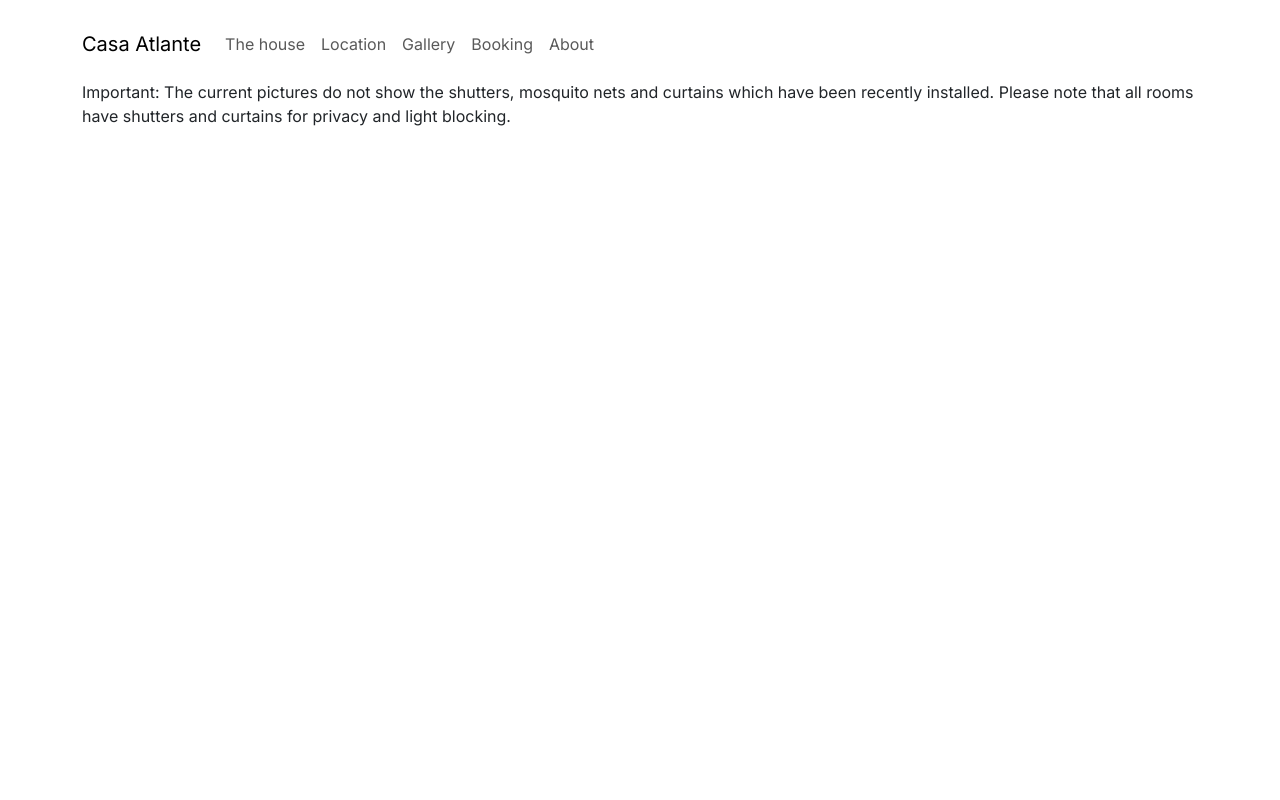
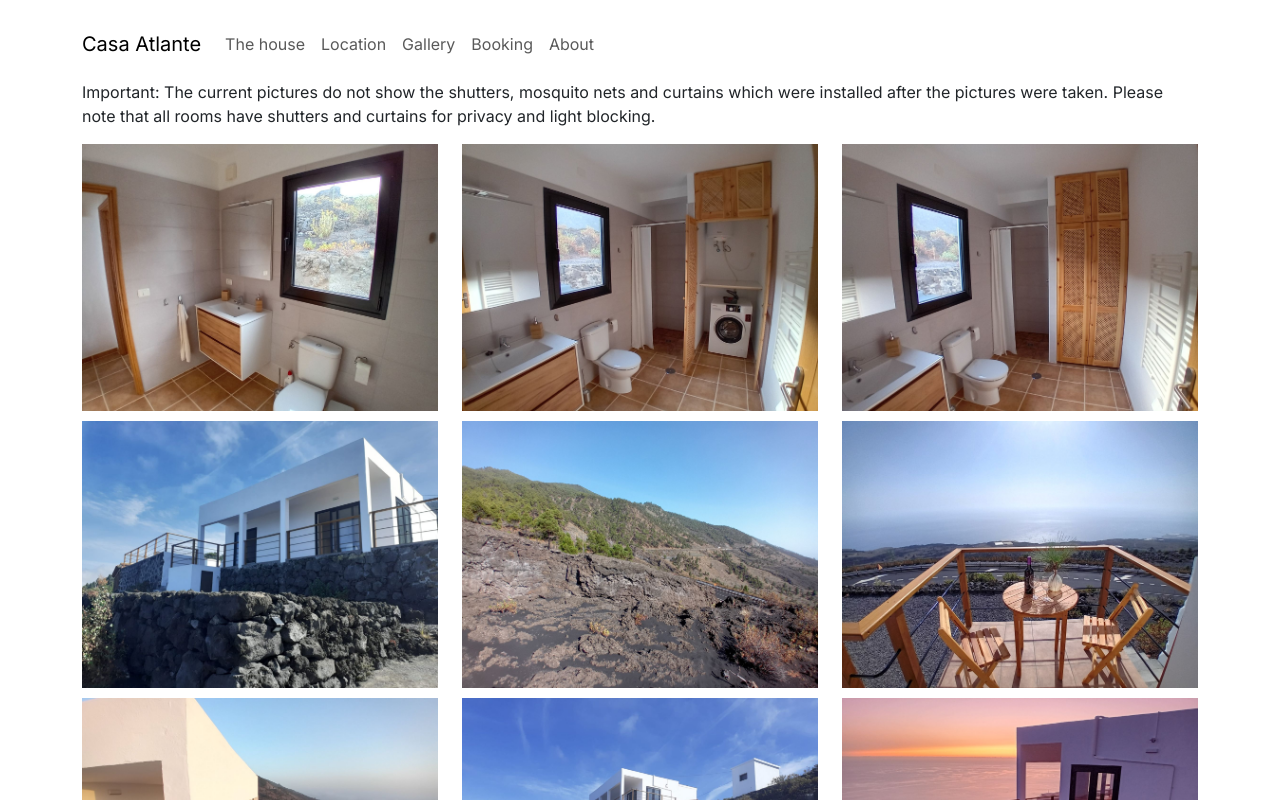
Before and after one commit to vondersam/casa_atlante, a Next.js app: page /gallery in a window 1280 px wide. Shown: the top 800 px of the page. Built offline with nearby package versions, Linux system fonts and the light colour scheme.

Commit message:
Add image gallery.

```diff
--- a/package.json
+++ b/package.json
@@ -15,6 +15,7 @@
     "react": "^18",
     "react-bootstrap": "^2.10.1",
     "react-dom": "^18",
+    "react-google-calendar-api": "^2.3.0",
     "react-slick": "^0.30.1",
     "slick-carousel": "^1.8.1"
   },
--- a/src/app/gallery/page.tsx
+++ b/src/app/gallery/page.tsx
@@ -1,11 +1,59 @@
+import Col from 'react-bootstrap/Col';
+import Container from 'react-bootstrap/Container';
+import Image from 'react-bootstrap/Image';
+import Row from 'react-bootstrap/Row';
+import getAlt from '../helpers/getAlt';
+
 export default function Gallery() {
+  const filenames = [
+    '/gallery/bathroom-with-mountain-views.jpg',
+    '/gallery/bathroom-with-washing-machine.jpg',
+    '/gallery/bathroom.jpg',
+    '/gallery/casa-atlante-front.jpg',
+    '/gallery/cumbre-vieja-natural-park.jpg',
+    '/gallery/front-house-terrace-table.jpg',
+    '/gallery/front-house-terrace.jpg',
+    '/gallery/house-front-entrance.jpg',
+    '/gallery/house-main-entrance-with-sunset.jpg',
+    '/gallery/house-roof-with-solar-panels.jpg',
+    '/gallery/kitchen-and-living-room.jpg',
+    '/gallery/lava-field.jpg',
+    '/gallery/main-room-ocean-view.jpg',
+    '/gallery/main-room-queen-bed.jpg',
+    '/gallery/mountain-view.jpg',
+    '/gallery/ocean-view-from-terrace.jpg',
+    '/gallery/ocean-view-hierro.jpg',
+    '/gallery/ocean-view-with-outdoor-table.jpg',
+    '/gallery/open-space-kitchen.jpg',
+    '/gallery/puerto-naos-view.jpg',
+    '/gallery/second-room-two-beds.jpg',
+    '/gallery/second-room-with-wardrobe.jpg',
+    '/gallery/sunbeds-on-terrace.jpg',
+    '/gallery/terrace-with-outdoor-table.jpg',
+    '/gallery/view-from-kitchen.jpg',
+    '/gallery/view-from-living-room.jpg'
+  ];
   return (
     <>
       <p>
         Important: The current pictures do not show the shutters, mosquito nets
-        and curtains which have been recently installed. Please note that all
-        rooms have shutters and curtains for privacy and light blocking.
+        and curtains which were installed after the pictures were taken. Please
+        note that all rooms have shutters and curtains for privacy and light
+        blocking.
       </p>
+      <Row className="portfolio-item">
+        {filenames.map((filename) => {
+          return (
+            <Col key={filename} className="item" lg={4} md={5} sm={8} xs={9}>
+              <Image
+                className="img-fluid"
+                src={filename}
+                alt={getAlt(filename)}
+              />
+            </Col>
+          );
+        })}
+      </Row>
     </>
   );
 }
--- a/src/app/global.css
+++ b/src/app/global.css
@@ -1,3 +1,15 @@
+body {
+  margin: 0;
+  padding: 0;
+}
+.portfolio-item {
+  /*width:100%;*/
+}
+.portfolio-item .item {
+  /*width:303px;*/
+  float: left;
+  margin-bottom: 10px;
+}
 .slick-arrow {
   z-index: 1;
   width: 30px;
--- /dev/null
+++ b/src/app/helpers/getAlt.tsx
@@ -0,0 +1,14 @@
+export default function getAlt(filename: string) {
+  /**
+   * Format filename into alt text
+   * /gallery/view-from-living-room.jpg -> 'View from living room'
+   * @param filename A filename string with dashes
+   */
+  const regex = /\/([a-zA-Z0-9-]*)\.jpg/;
+  const match = filename.match(regex);
+  if (match) {
+    const description = match[1].replaceAll('-', ' ');
+    return description.charAt(0).toUpperCase() + description.slice(1);
+  }
+  return '';
+}
```
Also changed, not shown: 1 other file (tests, documents, lock files or other folders).
